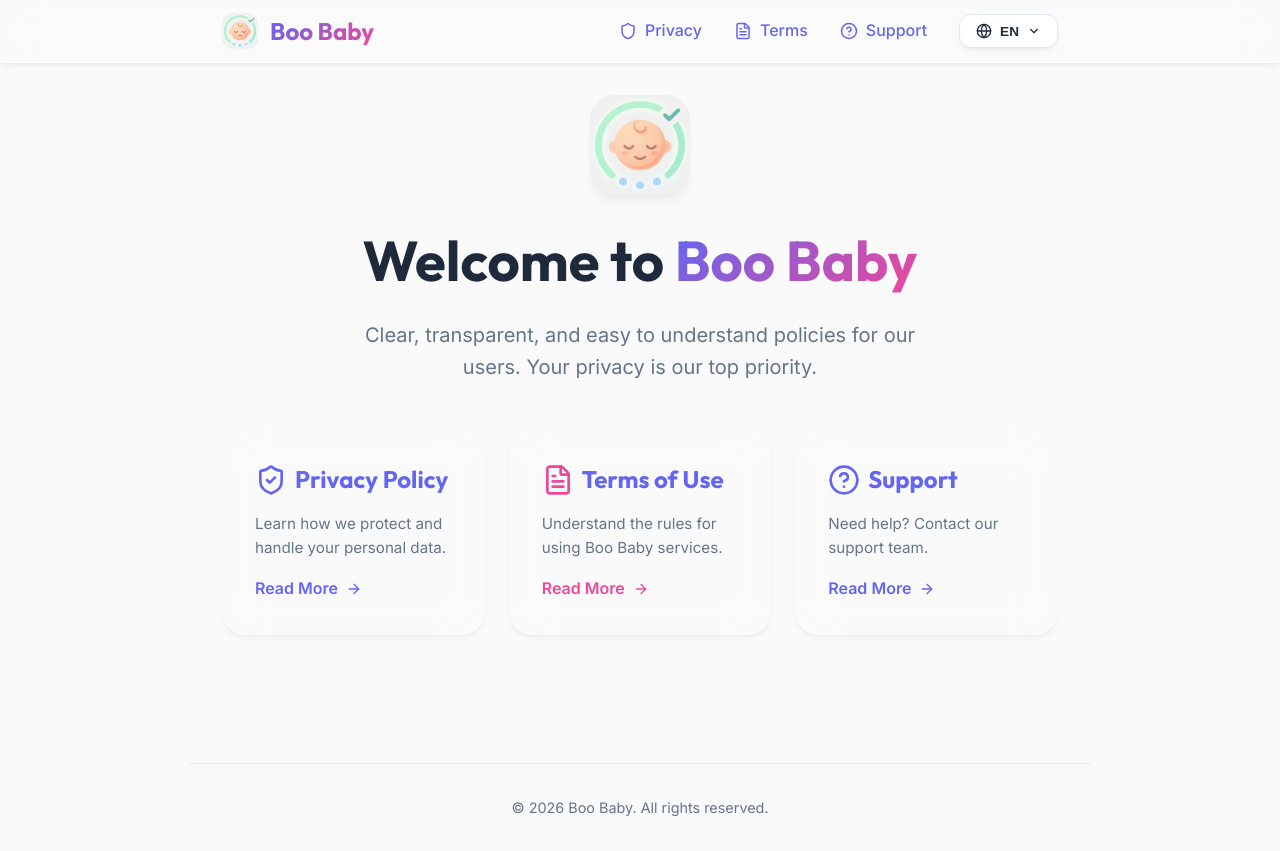
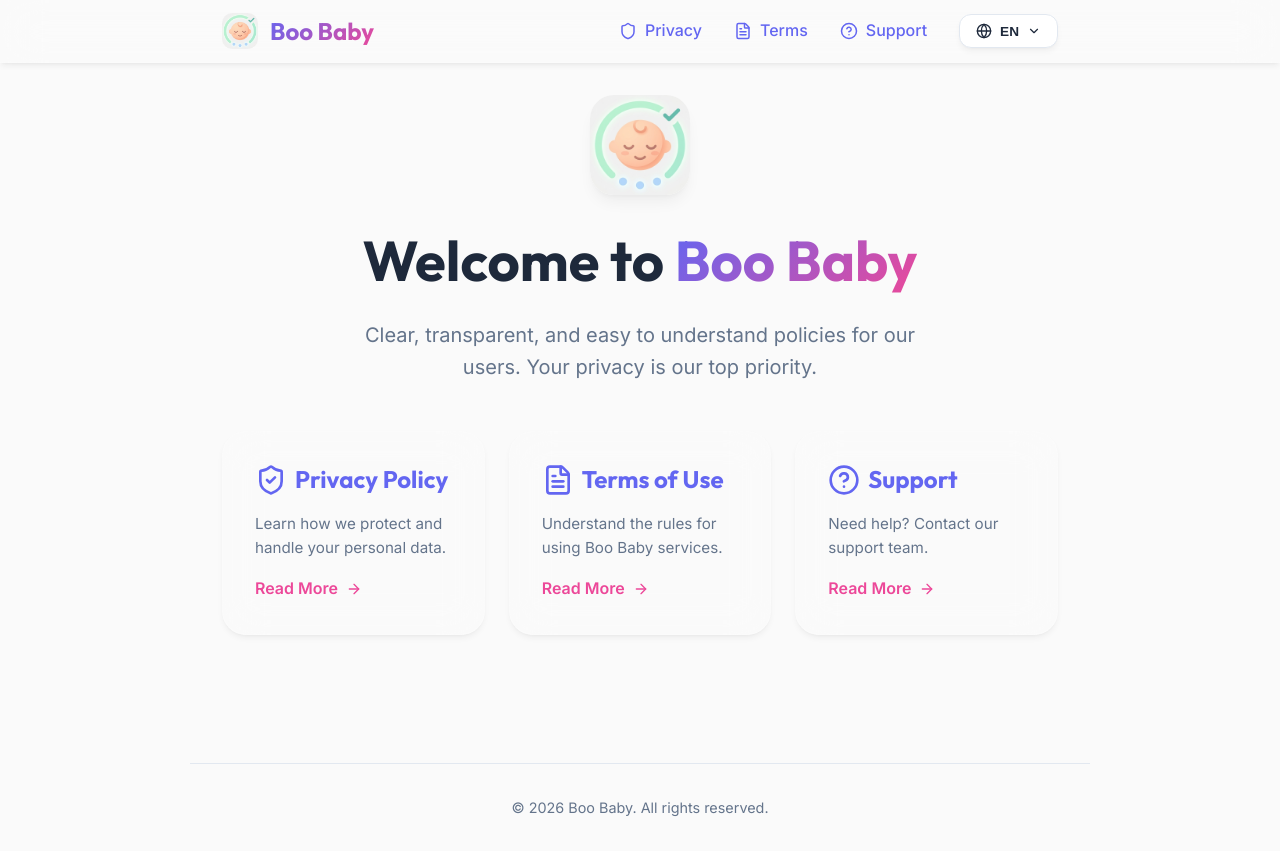
Before and after one commit to dsaglam94/boo-baby-privacy, a Next.js app: page /en in a window 1280 px wide. Shown: the top 851 px of the page. Built offline with nearby package versions, Linux system fonts and the light colour scheme.

Commit message:
fixing dash UI

```diff
--- a/src/app/[lang]/page.tsx
+++ b/src/app/[lang]/page.tsx
@@ -82,7 +82,7 @@ export default async function Home({ params }: { params: Promise<{ lang: Locale
               gap: '0.5rem',
               fontWeight: 600,
               marginTop: 'auto',
-              color: 'var(--primary)'
+              color: 'var(--secondary)'
             }}>
               {dict.home.readMore} <ArrowRight size={16} />
             </div>
@@ -98,7 +98,7 @@ export default async function Home({ params }: { params: Promise<{ lang: Locale
             transition: 'transform 0.2s ease, box-shadow 0.2s ease',
           }}>
             <div style={{ display: 'flex', alignItems: 'center', gap: '0.5rem' }}>
-              <FileText size={32} color="var(--secondary)" />
+              <FileText size={32} color="var(--primary)" />
               <h2 style={{ margin: 0 }}>{dict.home.termsTitle}</h2>
             </div>
             <p style={{ color: 'var(--muted)', fontSize: '0.95rem' }}>
@@ -138,7 +138,7 @@ export default async function Home({ params }: { params: Promise<{ lang: Locale
               gap: '0.5rem',
               fontWeight: 600,
               marginTop: 'auto',
-              color: 'var(--primary)'
+              color: 'var(--secondary)'
             }}>
               {dict.home.readMore} <ArrowRight size={16} />
             </div>
```
